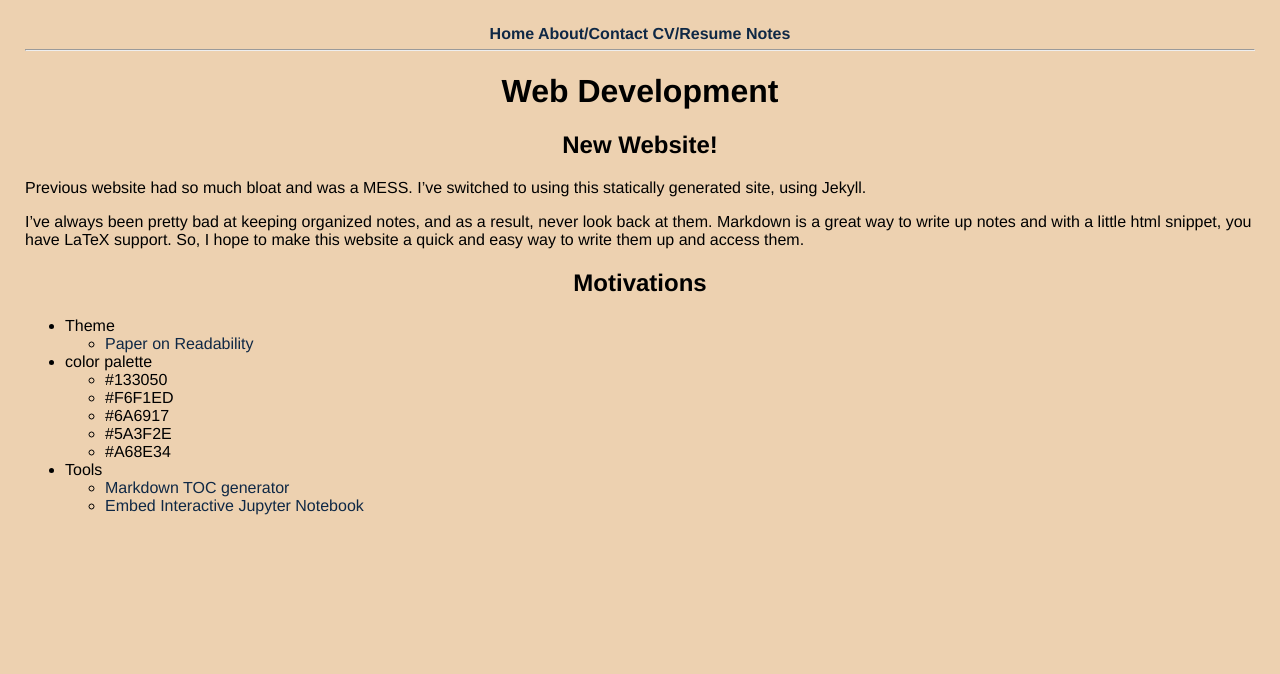
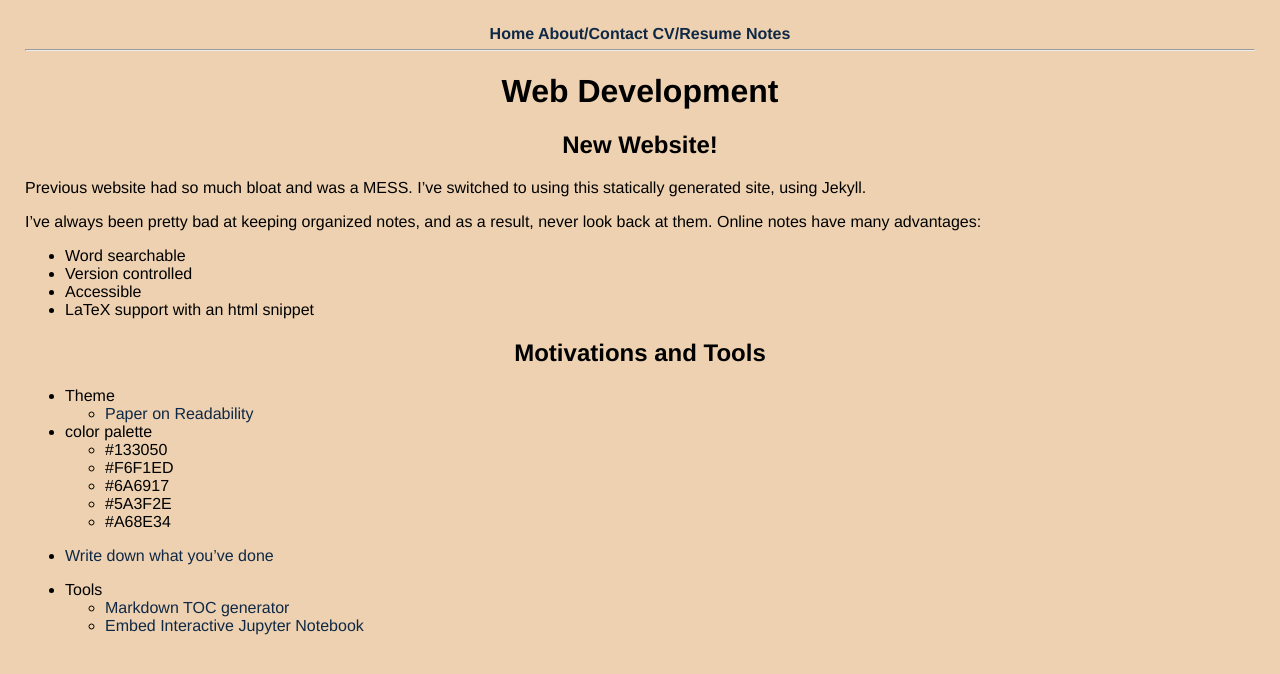
Before and after one commit to thaihangchung7/thaihangchung7.github.io, a Jekyll site: the page built from _notes/webdev.md, in a window 1280 px wide. Shown: the top 674 px of the page. Built offline with Jekyll 4.4.1, drawn with Linux system fonts in a browser that asks for light colours.

Commit message:
Exposition on website notes

```diff
--- a/_notes/webdev.md
+++ b/_notes/webdev.md
@@ -8,9 +8,15 @@ category: webdev
 
 Previous website had so much bloat and was a MESS. I've switched to using this statically generated site, using Jekyll.
 
-I've always been pretty bad at keeping organized notes, and as a result, never look back at them. Markdown is a great way to write up notes and with a little html snippet, you have LaTeX support. So, I hope to make this website a quick and easy way to write them up and access them.
+I've always been pretty bad at keeping organized notes, and as a result, never look back at them. Online notes have many advantages:
 
-## Motivations
+- Word searchable
+- Version controlled
+- Accessible
+- LaTeX support with an html snippet
+
+
+## Motivations and Tools
 
 + Theme
   - [Paper on Readability](https://www.cs.cmu.edu/~jbigham/pubs/pdfs/2017/colors.pdf)
@@ -20,6 +26,8 @@ I've always been pretty bad at keeping organized notes, and as a result, never l
   - #6A6917
   - #5A3F2E
   - #A68E34
++ [Write down what you've done](https://terrytao.wordpress.com/career-advice/write-down-what-youve-done/)
+
 + Tools
   - [Markdown TOC generator](https://github.com/ekalinin/github-markdown-toc)
   - [Embed Interactive Jupyter Notebook](https://elc.github.io/posts/embed-interactive-notebooks/)
```
